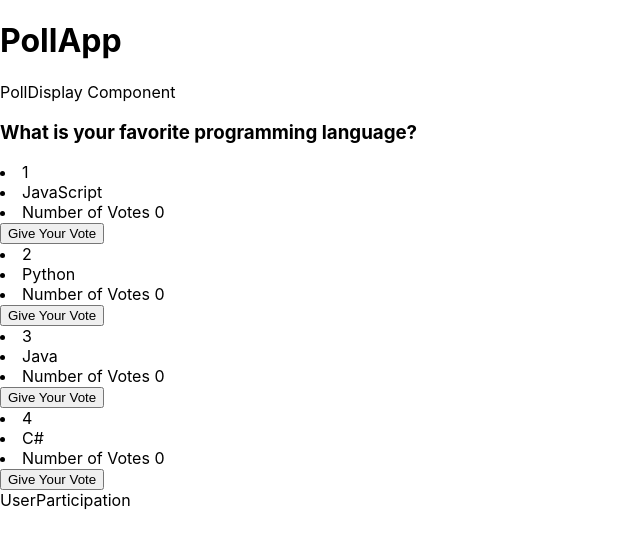
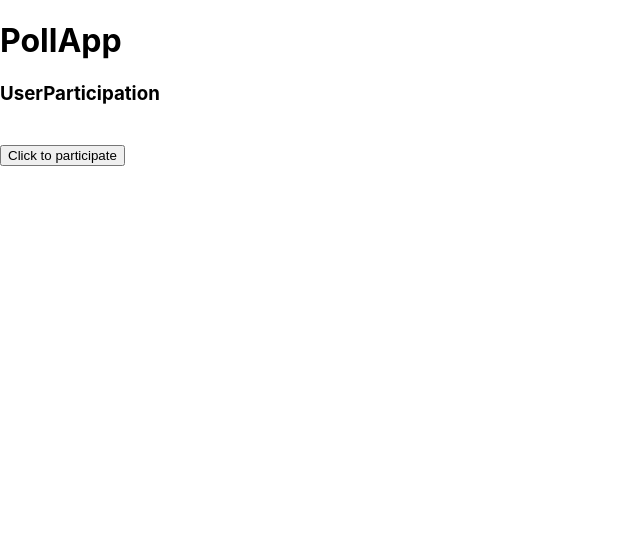
Before and after one commit to Mujtaba240/EAD_MID, a React (Create React App) app: page / in a window 1280 px wide. Shown: the top 548 px of the page, without its empty margins (0-640 px from the left). Built offline with nearby package versions, Linux system fonts and the light colour scheme.

Commit message:
Add userParticipation and PollDisplay combined

```diff
--- a/src/App.js
+++ b/src/App.js
@@ -5,7 +5,6 @@ function App() {
   return (
     <div className='App'>
     <h1>PollApp</h1>
-    <PollDisplay />
     <UserParticipation />
 
     </div>
--- a/src/PollDisplay.js
+++ b/src/PollDisplay.js
@@ -37,7 +37,7 @@ return (
             <div>
                 {arrayOFChoices.map((item)=>{
                     return <div>
-                            <li>{item.id}</li>
+                            {/* <li>{item.id}</li> */}
                             <li>{item.label}</li>
                             <li>Number of Votes {votesJS}</li>
                             <button onClick={countVotes} id={item.id} >Give Your Vote</button>
--- a/src/UserParticipation.js
+++ b/src/UserParticipation.js
@@ -1,8 +1,20 @@
 import React from "react";
+import PollDisplay from "./PollDisplay";
+import { useState } from "react";
 function UserParticipation() {
 
+    const [isParticipation, setIsParticipation] = useState(false);
+
+    function Participate(){
+        setIsParticipation(true);
+    }
     return (<>
+    <h3>
     UserParticipation
+    </h3>
+    <br/>
+    <button onClick={Participate}>Click to participate</button>
+     {isParticipation && <PollDisplay/>}
     </>)
 }
 export default UserParticipation;
```
